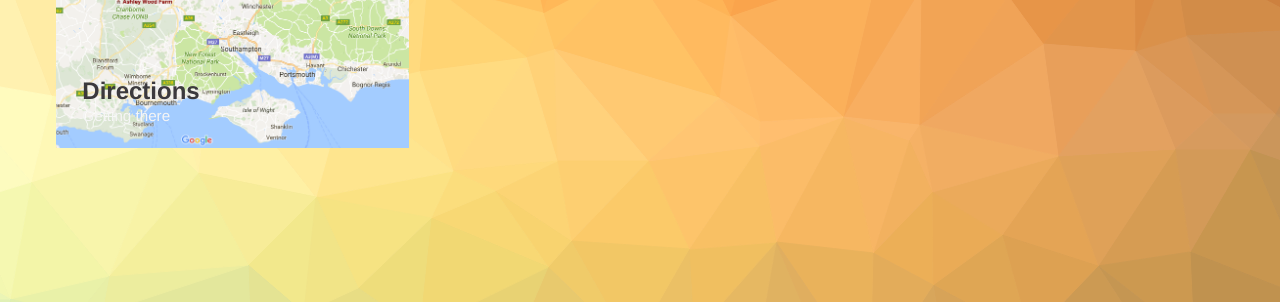
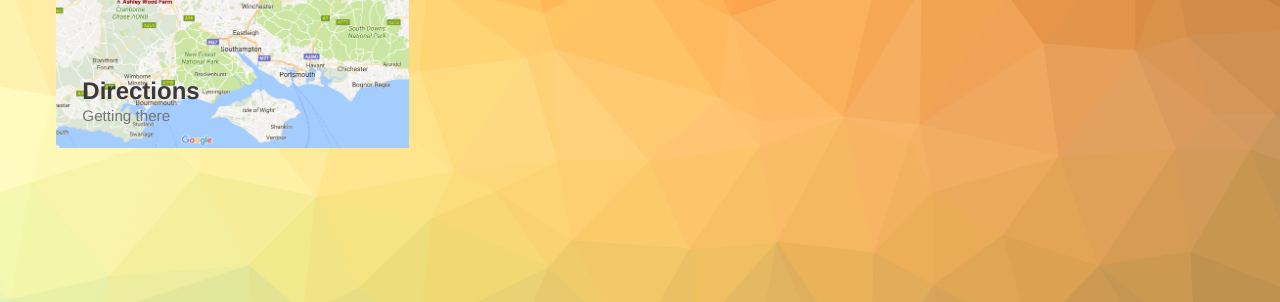
Before and after one commit to jimparr19/jimparr19.github.io, a Jekyll site: the page built from index.html, in a window 1280 px wide. Shown: the part 323-625 px from the top of the page. Built offline with Jekyll 4.4.1, drawn with Linux system fonts in a browser that asks for light colours.

Commit message:
card subtitle color

```diff
--- a/css/modern-blog.css
+++ b/css/modern-blog.css
@@ -97,7 +97,7 @@
 }
 
 .card__container--closed .card__subtitle {
-	color: #f5f5f5;
+	color: #777778;
 }
 
 .card__copy {
```
